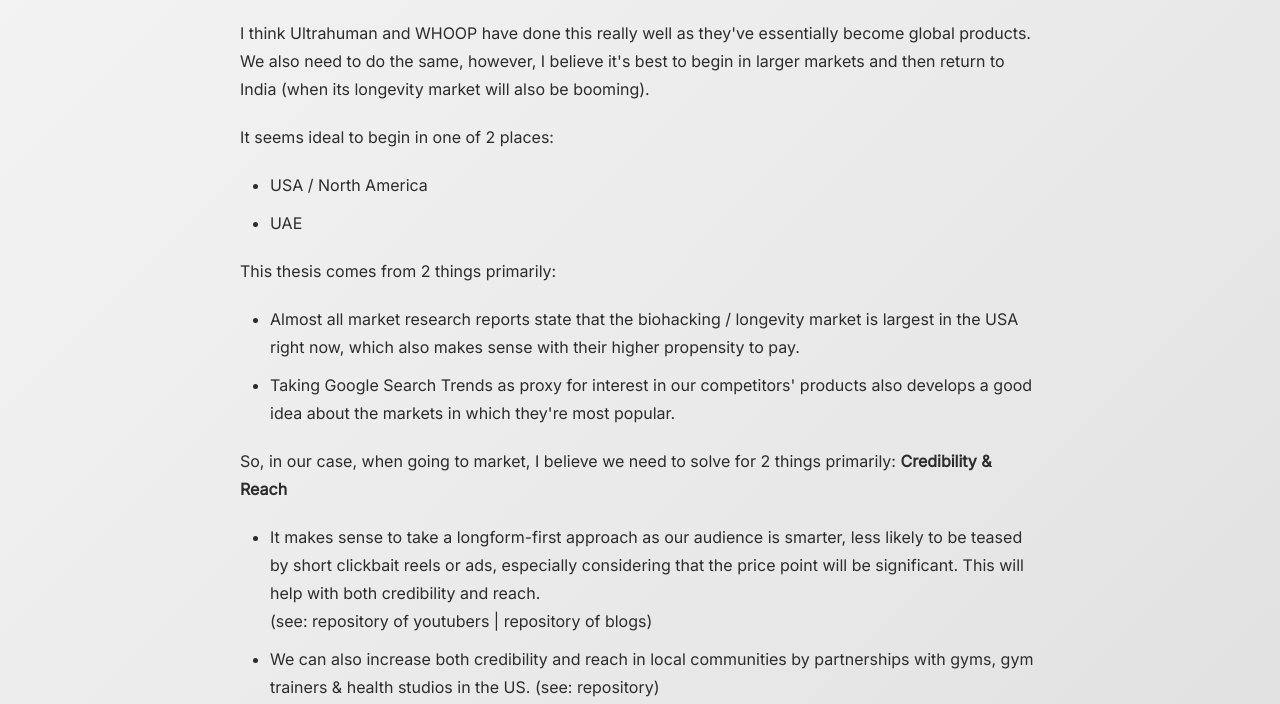
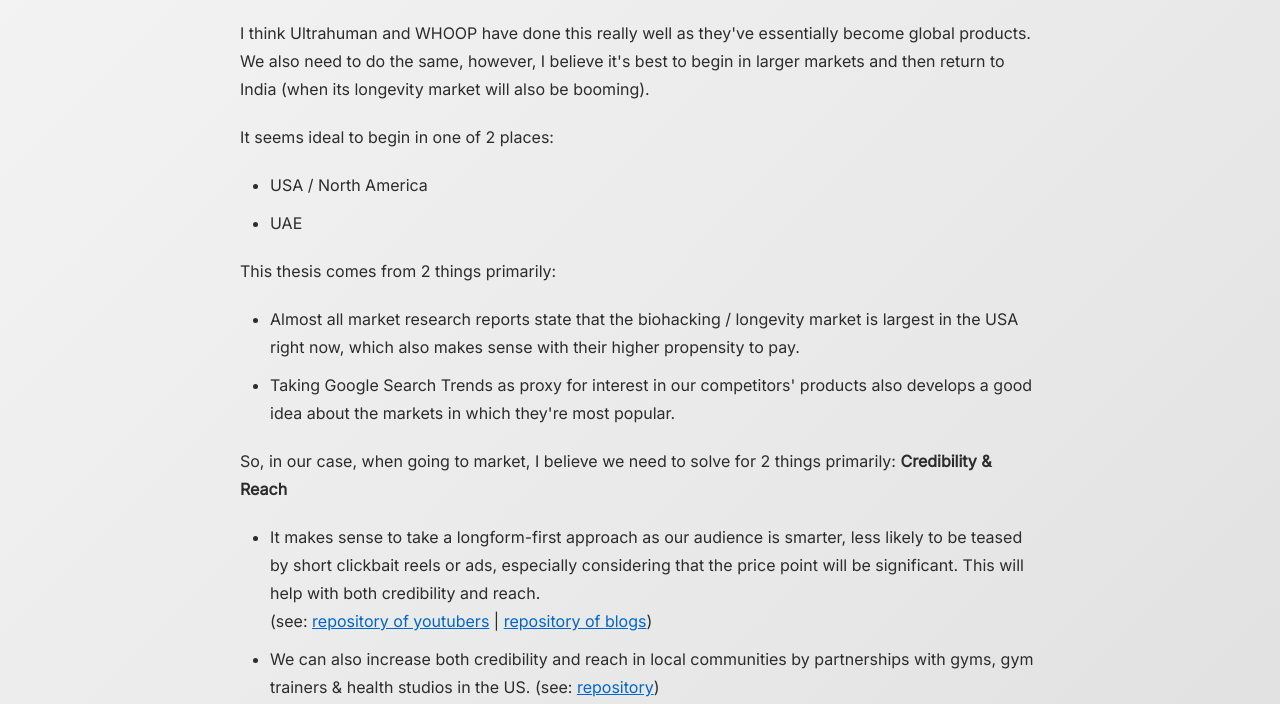
Before and after one commit to hemantgdev/hg-temple, a website built with Vite: page gtm.html in a window 1280 px wide. Shown: the part 248-952 px from the top of the page. Built offline with nearby package versions, Linux system fonts and the light colour scheme; a web font is replaced by a local one.

Commit message:
Update gtm.html

```diff
--- a/gtm.html
+++ b/gtm.html
@@ -43,9 +43,9 @@
 
             <ul>
                 <li>It makes sense to take a longform-first approach as our audience is smarter, less likely to be teased by short clickbait reels or ads, especially considering that the price point will be significant. This will help with both credibility and reach.<br>
-                (see: repository of youtubers | repository of blogs)</li>
+                (see: <a href="youtubers.html" class="content-link">repository of youtubers</a> | <a href="blogs.html" class="content-link">repository of blogs</a>)</li>
 
-                <li>We can also increase both credibility and reach in local communities by partnerships with gyms, gym trainers & health studios in the US. (see: repository)</li>
+                <li>We can also increase both credibility and reach in local communities by partnerships with gyms, gym trainers & health studios in the US. (see: <a href="gyms.html" class="content-link">repository</a>)</li>
 
                 <li>As tired as the idea may sound, a Temple podcast would be quite useful and would actually work. Not only will it allow us to have greater reach and show the people building the brand (which adds trust), but we can also create greater credibility for the brand by having a network of Temple Partners who are top minds in the longevity field and we organise meetups / discussions with these people. The podcast also helps greatly in this longer-term goal of the network.</li>
 
```
